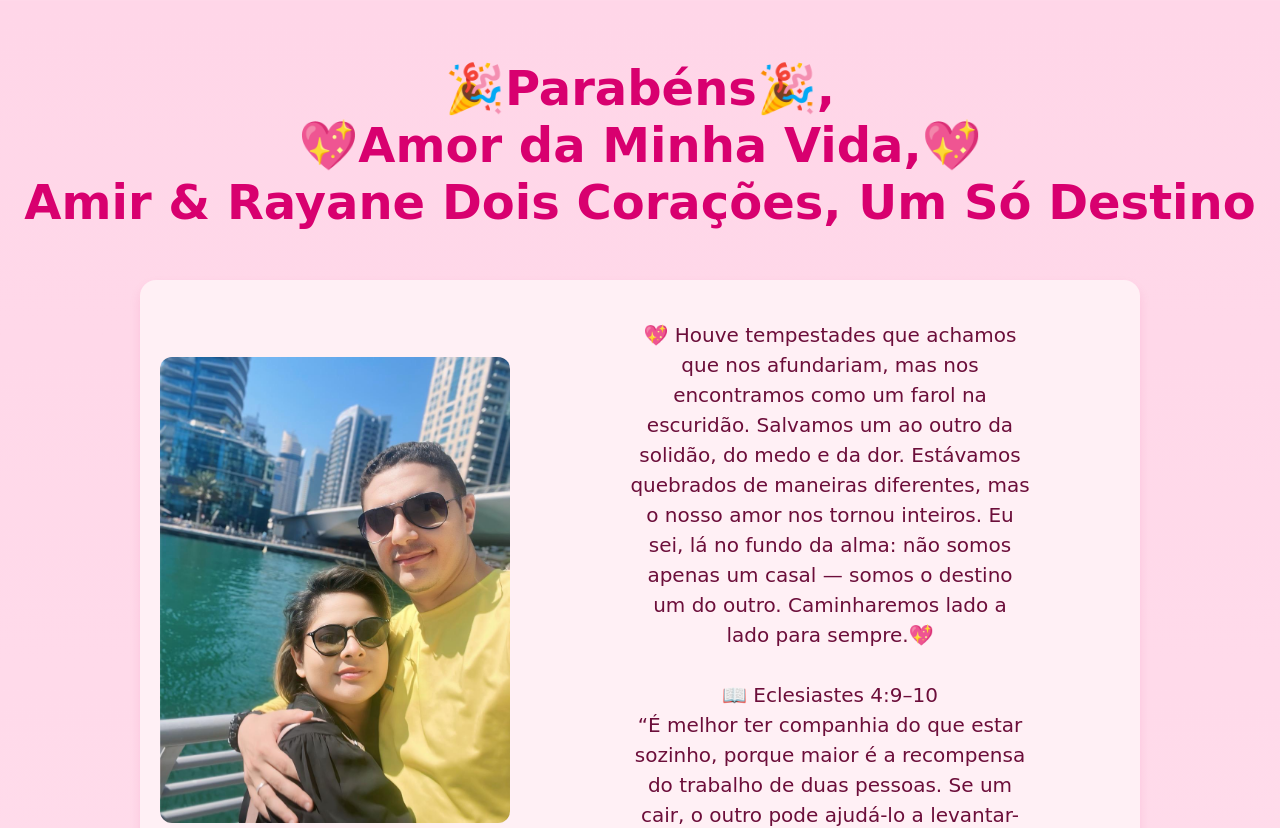
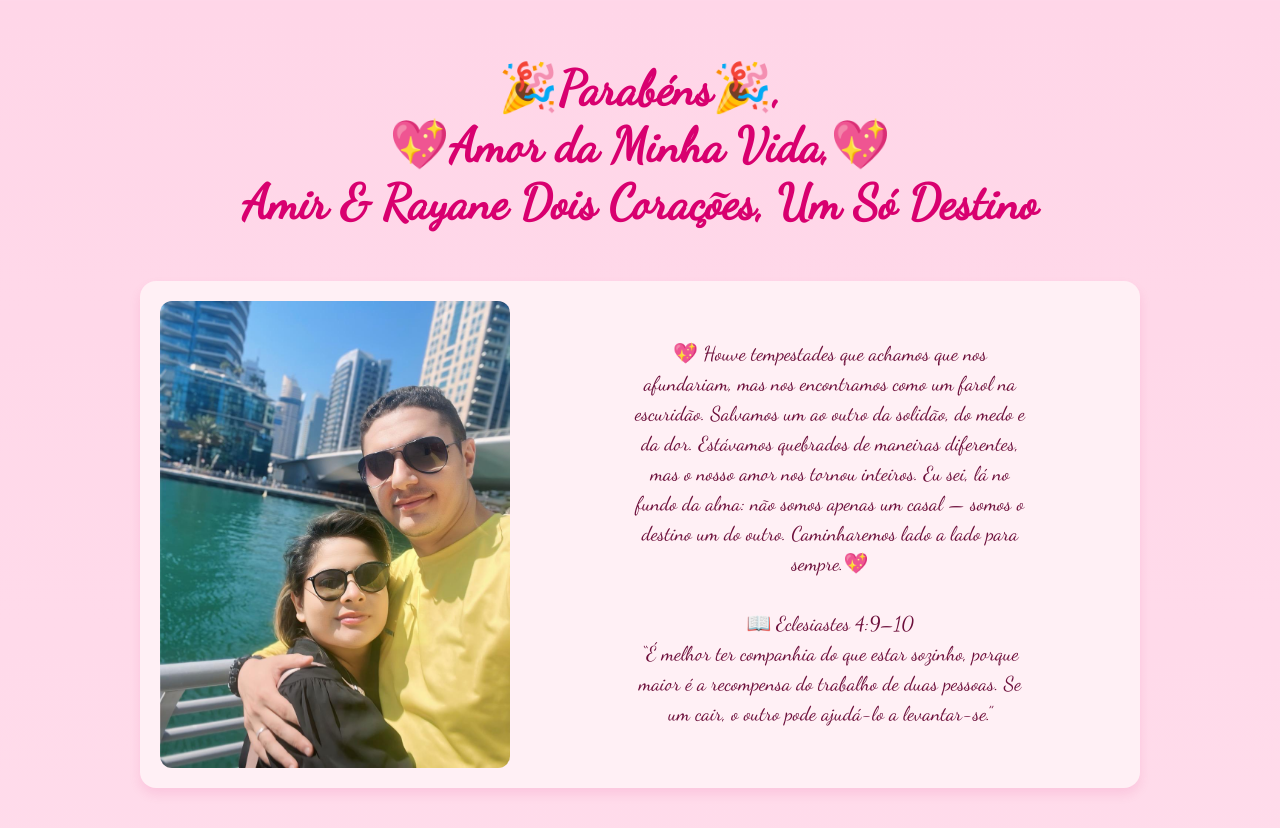
Before and after one commit to AmirHakim2020/HappyBirthdayLove, a plain HTML site: page index.html in a window 1280 px wide. Shown: the top 828 px of the page. Drawn offline with Linux system fonts and the light colour scheme.

Commit message:
Update index.html

```diff
--- a/index.html
+++ b/index.html
@@ -5,6 +5,7 @@
   <title>Dois Corações, Um Só Destino</title>
   <link rel="stylesheet" href="style.css">
   <meta name="viewport" content="width=device-width, initial-scale=1.0">
+  <link href="https://fonts.googleapis.com/css2?family=Dancing+Script&display=swap" rel="stylesheet">
 </head>
 
 <body>
```
